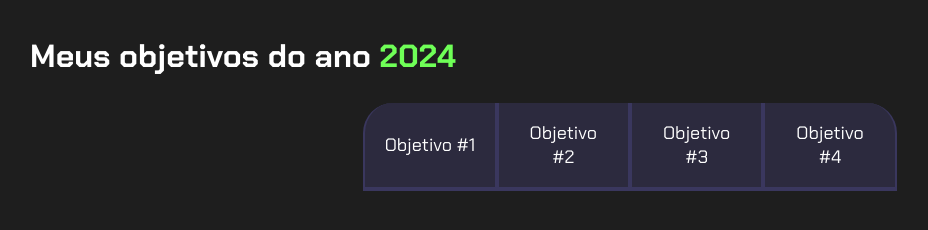
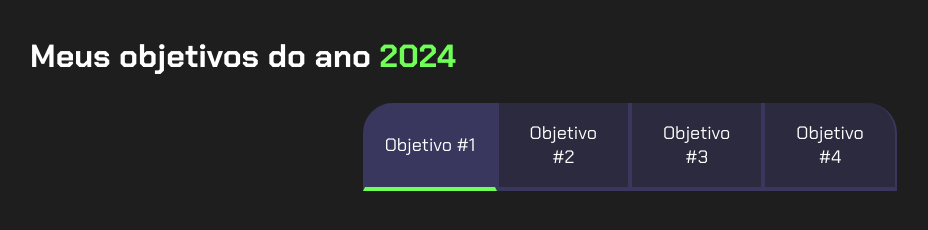
Before and after one commit to HigorVassoler/Site-Prof-Higor, a plain HTML site: page index.html in a window 1280 px wide. Both pictures are taken after a click on the button "Objetivo #1". Shown: the whole page, without its empty margins (10-938 px from the left). Drawn offline with Linux system fonts and the light colour scheme.

Commit message:
Add files via upload

```diff
--- a/index.html
+++ b/index.html
@@ -15,7 +15,7 @@
     <section class="conteudo-principal">
         <h2 class="titulo-principal">Meus objetivos do ano <span>2024</span></h2>
         <div class="botoes">
-            <button class="botao">Objetivo #1</button>
+            <button class="botao ativo">Objetivo #1</button>
             <button class="botao">Objetivo #2</button>
             <button class="botao">Objetivo #3</button>
             <button class="botao">Objetivo #4</button>
--- a/main.js
+++ b/main.js
@@ -0,0 +1,7 @@
+const botoes = document.querySelectorAll(".botao");
+
+for(let i=0; i<botoes.length;i++) {
+    botoes[i].onclick=function() {
+        botoes[i].classList.add("ativo");
+    }
+}
--- a/style.css
+++ b/style.css
@@ -68,5 +68,4 @@ body {
 .ativo {
     background-color: var(--botão-ativo);
     border-bottom: 4px solid var(--verde);
-
 }
```
